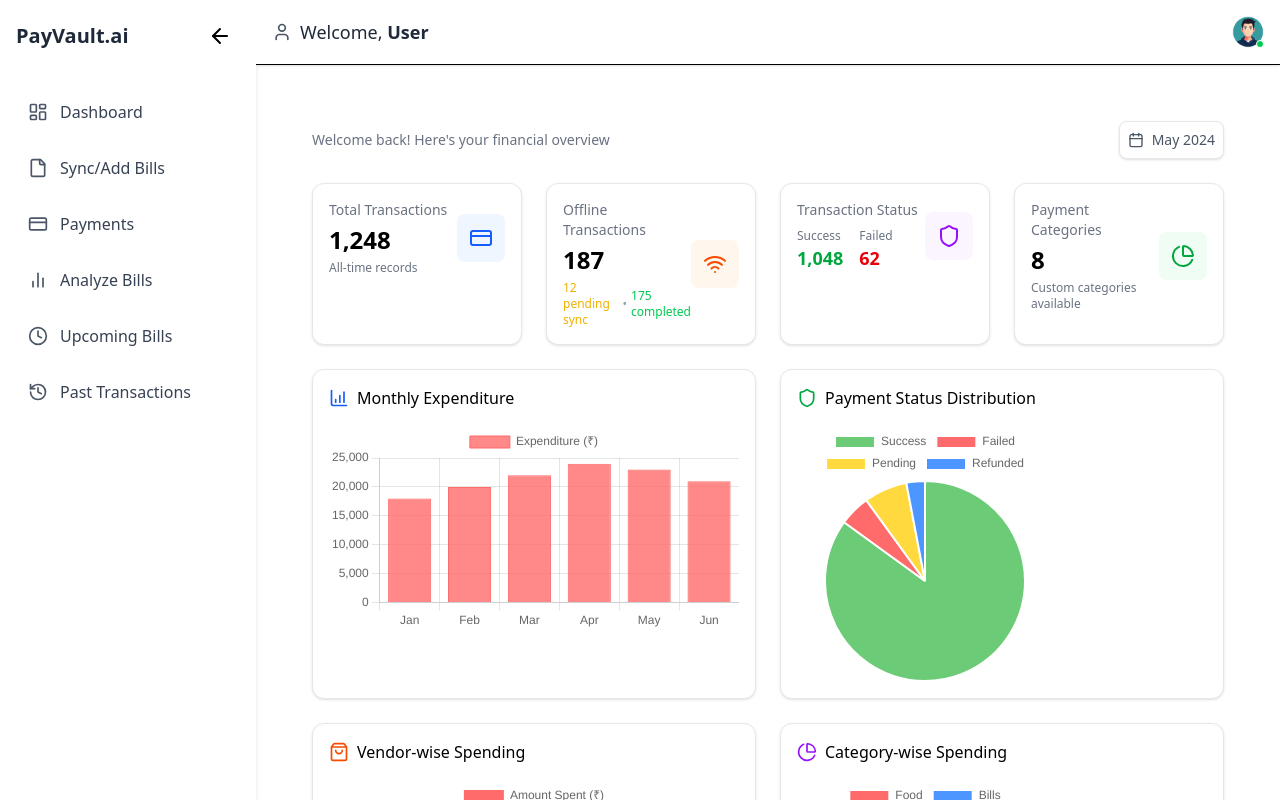
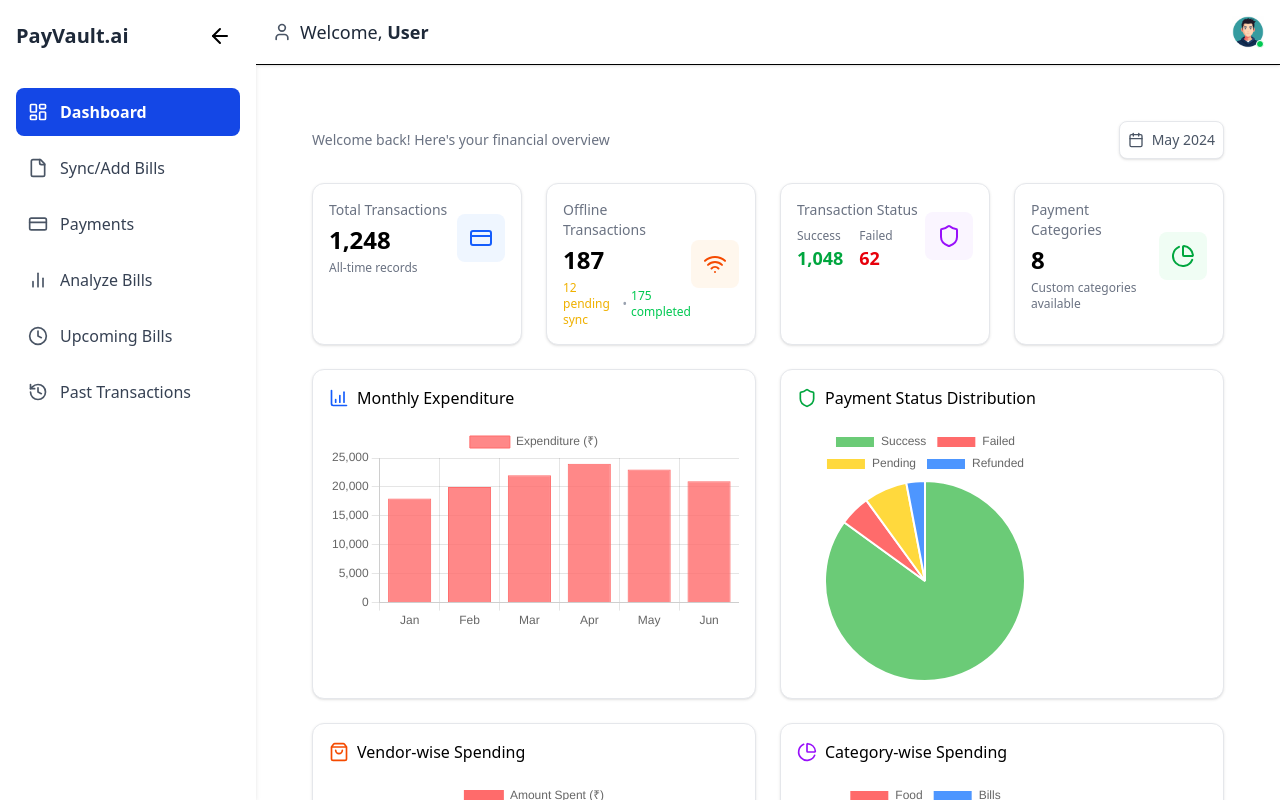
Before and after one commit to AashishKumarSingh1/PayVault.ai, a Next.js app in the folder payvault.frontend/: page / in a window 1280 px wide. Built offline with nearby package versions, Linux system fonts and the light colour scheme; no server answers.

Commit message:
Enhanced sidebar navigation by adding active state highlighting for menu items

```diff
--- a/payvault.frontend/components/layout/sidebar.tsx
+++ b/payvault.frontend/components/layout/sidebar.tsx
@@ -21,7 +21,7 @@ const sidebarItems = [
 
 function Sidebar() {
   const [sidebarCollapsed, setSidebarCollapsed] = useState(false);
-
+  const [active,setActive] = useState("Dashboard");
   return (
     <aside
       className={`bg-white shadow-md transition-all duration-300 ease-in-out ${
@@ -75,16 +75,17 @@ function Sidebar() {
       <nav className="p-4">
         <ul className="space-y-2">
           {sidebarItems.map((item) => (
-            <li key={item.name}>
+            <li key={item.name} className={`${item.name === active ? "bg-blue-700 text-white rounded-lg font-semibold" :""}`}>
               <Link
                 href={`${item.name == "Dashboard" ? "/":`/dashboard${item.path}`}`}
                 className={`flex items-center p-3 rounded-lg hover:bg-gray-100 transition-colors ${
                   sidebarCollapsed ? "justify-center" : ""
                 }`}
+                onClick={()=>setActive(item.name)}
               >
-                <item.icon className="w-5 h-5 text-gray-600" />
+                <item.icon className={`w-5 h-5 ${item.name === active?"text-white":"text-gray-600"}`} />
                 {!sidebarCollapsed && (
-                  <span className="ml-3 text-gray-700">{item.name}</span>
+                  <span className={`ml-3 ${item.name === active?"text-white":"text-gray-700"}`}>{item.name}</span>
                 )}
               </Link>
             </li>
```
